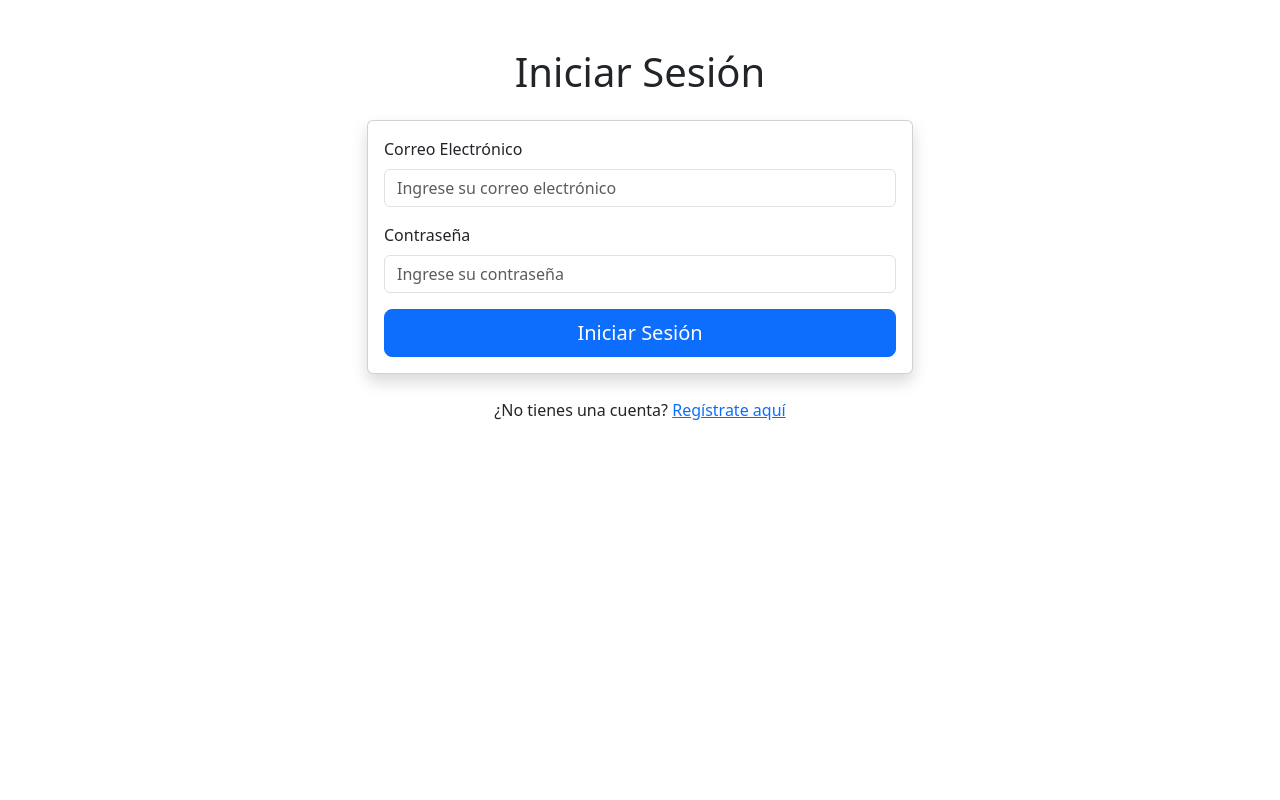
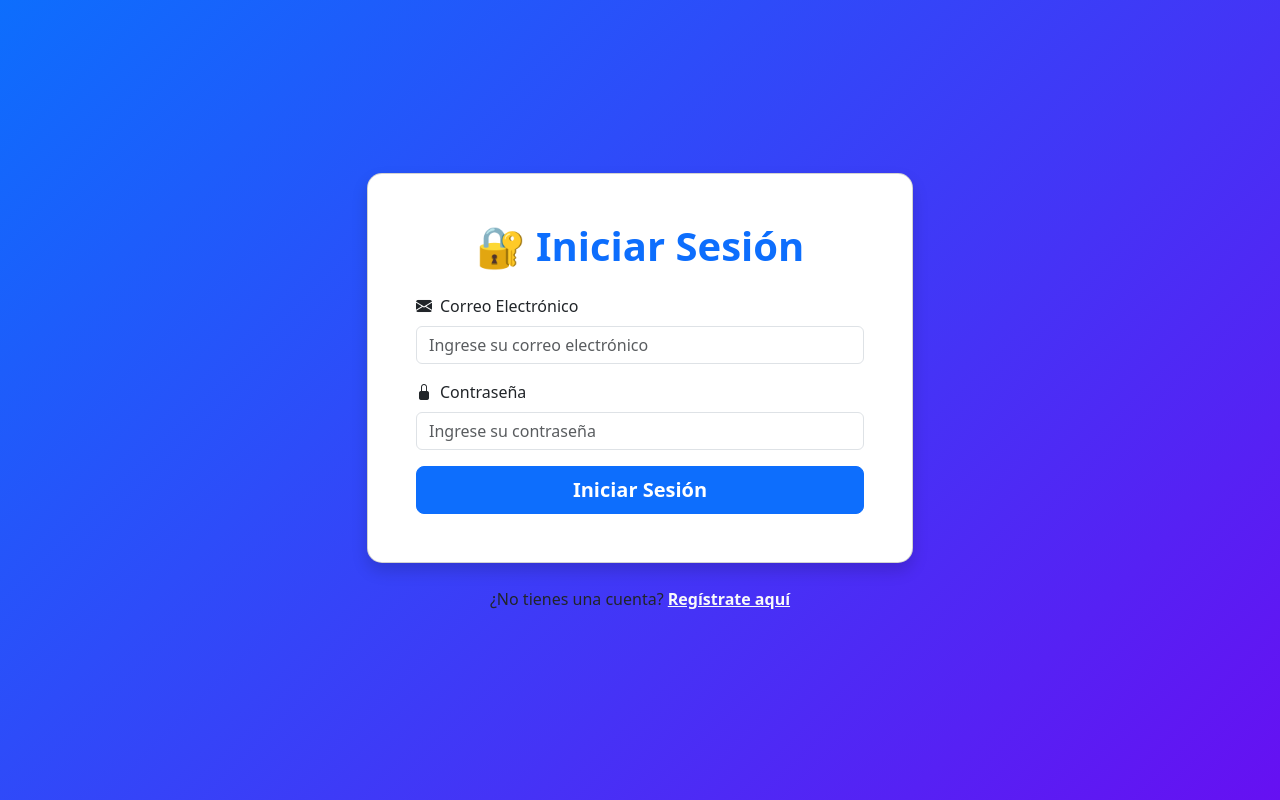
Before and after one commit to davinchooo/SecretosSeguros, a Flask app: page /login in a window 1280 px wide. Run offline with Flask 3, Linux system fonts and the light colour scheme.

Commit message:
Update login.html

```diff
--- a/app/templates/login.html
+++ b/app/templates/login.html
@@ -7,53 +7,64 @@
 
     <!-- Bootstrap CSS -->
     <link href="https://cdn.jsdelivr.net/npm/bootstrap@5.3.0/dist/css/bootstrap.min.css" rel="stylesheet">
+
+    <!-- Bootstrap Icons (para los íconos en los labels) -->
+    <link href="https://cdn.jsdelivr.net/npm/bootstrap-icons@1.10.5/font/bootstrap-icons.css" rel="stylesheet">
 </head>
-<body>
-    <div class="container mt-5">
-        <!-- Title -->
-        <h1 class="text-center mb-4">Iniciar Sesión</h1>
+<body style="background: linear-gradient(135deg, #0d6efd, #6610f2); height: 100vh; display: flex; justify-content: center; align-items: center;">
 
-        <!-- Login Form -->
+    <div class="container">
         <div class="row justify-content-center">
             <div class="col-md-6">
-                <div class="card shadow">
+                <div class="card shadow" style="border-radius: 15px; padding: 2rem;">
                     <div class="card-body">
+
+                        <!-- Título dentro del cuadro -->
+                        <h1 class="text-center mb-4 fw-bold text-primary">🔐 Iniciar Sesión</h1>
+
+                        <!-- Formulario de Login -->
                         <form action="/api/login" method="POST">
                             <!-- Email -->
                             <div class="mb-3">
-                                <label for="email" class="form-label">Correo Electrónico</label>
+                                <label for="email" class="form-label">
+                                    <i class="bi bi-envelope-fill me-2"></i>Correo Electrónico
+                                </label>
                                 <input type="email" class="form-control" id="email" name="email" placeholder="Ingrese su correo electrónico" required>
                             </div>
 
                             <!-- Password -->
                             <div class="mb-3">
-                                <label for="password" class="form-label">Contraseña</label>
+                                <label for="password" class="form-label">
+                                    <i class="bi bi-lock-fill me-2"></i>Contraseña
+                                </label>
                                 <input type="password" class="form-control" id="password" name="password" placeholder="Ingrese su contraseña" required>
                             </div>
 
-                            <!-- Submit Button -->
+                            <!-- Botón -->
                             <div class="d-grid gap-2">
-                                <button type="submit" class="btn btn-primary btn-lg">Iniciar Sesión</button>
+                                <button type="submit" class="btn btn-primary btn-lg text-white fw-bold">Iniciar Sesión</button>
                             </div>
                         </form>
 
-                    </div>
-                    {% if error %}
-                        <div class="alert alert-danger text-center" role="alert">
+                        <!-- Mensaje de error -->
+                        {% if error %}
+                        <div class="alert alert-danger text-center mt-3" role="alert">
                             {{ error }}
                         </div>
-                    {% endif %}
+                        {% endif %}
+
+                    </div>
                 </div>
 
-                <!-- Register Link -->
+                <!-- Enlace para registrarse -->
                 <div class="text-center mt-4">
-                    <p>¿No tienes una cuenta? <a href="{{ url_for('register') }}">Regístrate aquí</a></p>
+                    <p>¿No tienes una cuenta? <a href="{{ url_for('register') }}" class="text-light fw-semibold">Regístrate aquí</a></p>
                 </div>
             </div>
         </div>
     </div>
 
-    <!-- Bootstrap JS and Popper.js -->
+    <!-- Bootstrap JS -->
     <script src="https://cdn.jsdelivr.net/npm/bootstrap@5.3.0/dist/js/bootstrap.bundle.min.js"></script>
 </body>
 </html>
```
